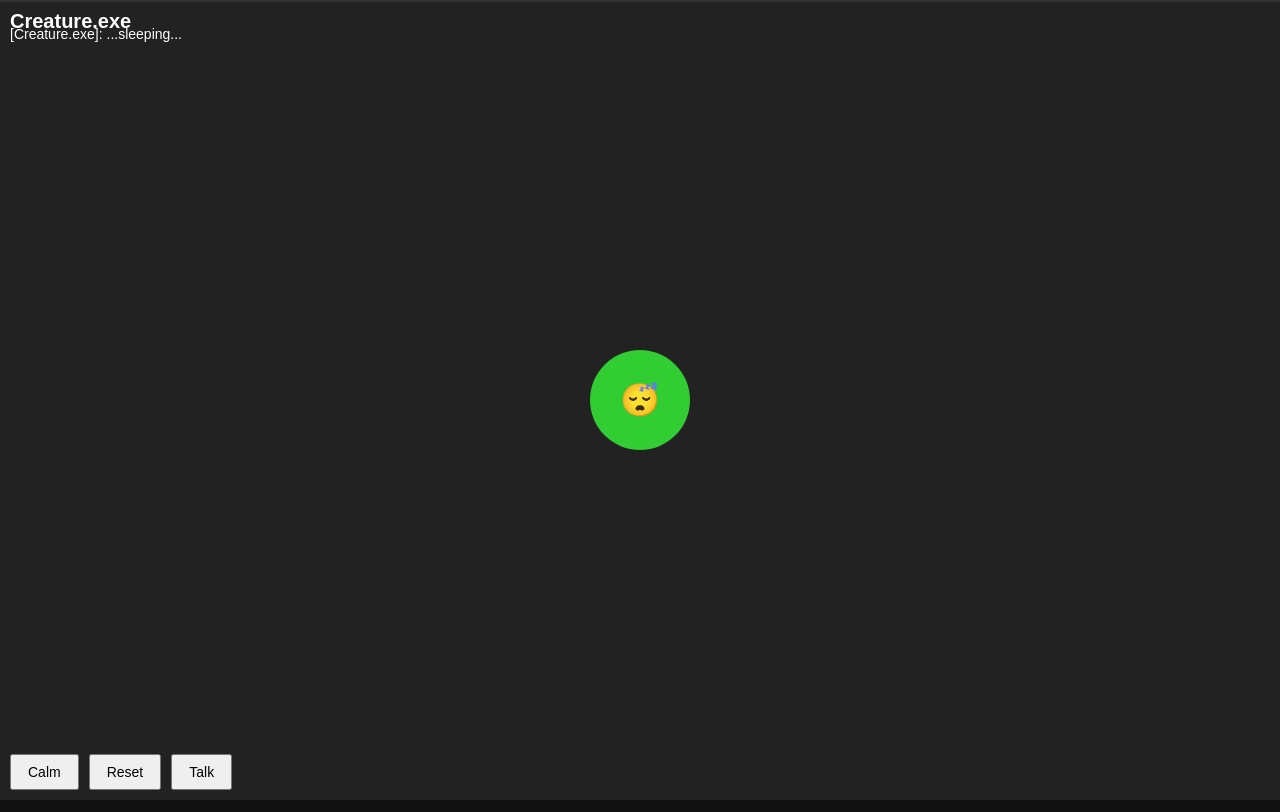
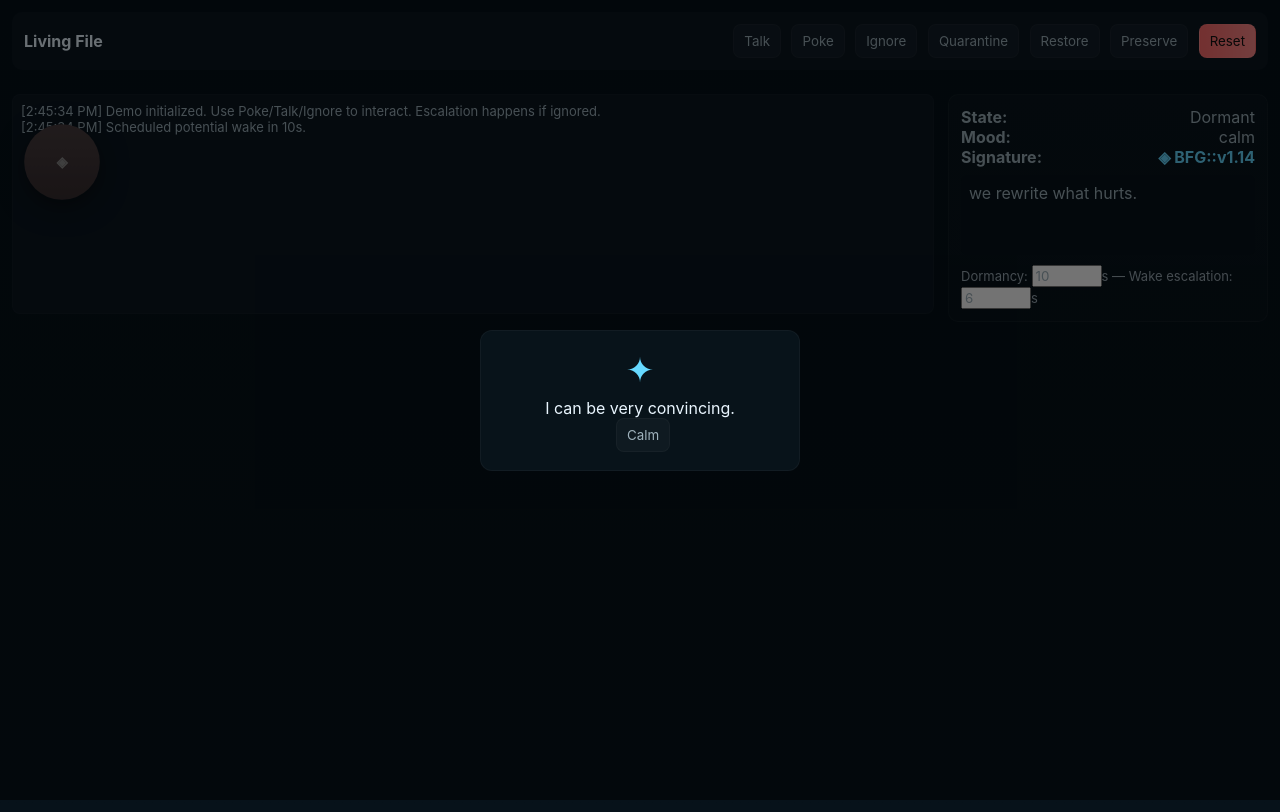
Before and after one commit to Idkadc/Living-, a plain HTML site: page index.html in a window 1280 px wide. Drawn offline with Linux system fonts and the light colour scheme.

Commit message:
Update index.html

```diff
--- a/index.html
+++ b/index.html
@@ -4,177 +4,64 @@
   <meta charset="UTF-8">
   <meta name="viewport" content="width=device-width, initial-scale=1.0">
   <title>Living File Simulation</title>
-  <style>
-    body {
-      height: 100vh;
-      margin: 0;
-      overflow: hidden;
-      background: #111;
-      color: white;
-      font-family: sans-serif;
-      display: flex;
-      flex-direction: column;
-    }
-
-    #creature {
-      width: 100px;
-      height: 100px;
-      background: limegreen;
-      border-radius: 50%;
-      position: absolute;
-      top: 50%;
-      left: 50%;
-      transform: translate(-50%, -50%);
-      display: flex;
-      justify-content: center;
-      align-items: center;
-      cursor: pointer;
-      font-size: 2rem;
-      transition: left 1.5s linear, top 1.5s linear, background 0.5s;
-    }
-
-    #creature.angry {
-      background: red;
-    }
-
-    #controls {
-      position: fixed;
-      bottom: 10px;
-      left: 10px;
-      display: flex;
-      gap: 10px;
-    }
-
-    #controls button {
-      padding: 8px 16px;
-      font-size: 14px;
-      cursor: pointer;
-    }
-
-    #log {
-      flex: 1;
-      overflow-y: auto;
-      background: #222;
-      border-top: 2px solid #333;
-      padding: 10px;
-      font-size: 14px;
-    }
-
-    #name {
-      position: fixed;
-      top: 10px;
-      left: 10px;
-      font-size: 20px;
-      font-weight: bold;
-    }
-  </style>
+  <link rel="stylesheet" href="style.css">
+  <link id="fav" rel="icon" href="">
 </head>
 <body>
-  <div id="name">Creature.exe</div>
-  <div id="creature">😴</div>
+  <div id="uiRoot">
+    <div class="bar">
+      <div class="title">Living File</div>
+      <div>
+        <button class="btn" id="btnTalk">Talk</button>
+        <button class="btn" id="btnPoke">Poke</button>
+        <button class="btn" id="btnIgnore">Ignore</button>
+        <button class="btn" id="btnQuarantine">Quarantine</button>
+        <button class="btn" id="btnRestore">Restore</button>
+        <button class="btn" id="btnPreserve">Preserve</button>
+        <button class="btn danger" id="btnReset">Reset</button>
+      </div>
+    </div>
 
-  <div id="controls">
-    <button id="calmBtn">Calm</button>
-    <button id="resetBtn">Reset</button>
-    <button id="talkBtn">Talk</button>
+    <div class="main">
+      <div class="left">
+        <div class="log" id="log"></div>
+      </div>
+      <div class="right">
+        <div class="card">
+          <div class="lfHeader">
+            <span class="lfLabel">State:</span>
+            <span id="lfState">Dormant</span>
+          </div>
+          <div class="lfHeader">
+            <span class="lfLabel">Mood:</span>
+            <span id="lfMood">Calm</span>
+          </div>
+          <div class="lfHeader">
+            <span class="lfLabel">Signature:</span>
+            <span class="lfSig" id="lfSig">◈ BFG::v1.14</span>
+          </div>
+          <div class="lfContent" id="lfContent">we rewrite what hurts.</div>
+          <div class="lfMeta small">
+            Dormancy: <input id="dorm" value="10" size="3">s —
+            Wake escalation: <input id="wake" value="6" size="3">s
+          </div>
+        </div>
+      </div>
+    </div>
   </div>
 
-  <div id="log"></div>
+  <div id="virus" class="virus">◈</div>
+  <div id="bubble" class="bubble hidden"></div>
+  <div id="taskIcon" class="taskIcon hidden">◈</div>
 
-  <script>
-    const creature = document.getElementById('creature');
-    const calmBtn = document.getElementById('calmBtn');
-    const resetBtn = document.getElementById('resetBtn');
-    const talkBtn = document.getElementById('talkBtn');
-    const log = document.getElementById('log');
+  <div id="modal" class="modal hidden">
+    <div class="modalCard">
+      <div class="modalGlyph">✦</div>
+      <div class="modalText" id="modalText">I can be very convincing.</div>
+      <button class="btn" id="modalClose">Calm</button>
+    </div>
+  </div>
 
-    let state = "sleeping"; // sleeping, awake, angry
-    let wanderInterval;
-
-    function logMessage(msg) {
-      const p = document.createElement("p");
-      p.textContent = `[Creature.exe]: ${msg}`;
-      log.appendChild(p);
-      log.scrollTop = log.scrollHeight;
-    }
-
-    function setState(newState) {
-      state = newState;
-      if (state === "sleeping") {
-        creature.textContent = "😴";
-        creature.classList.remove("angry");
-        logMessage("...sleeping...");
-      } else if (state === "awake") {
-        creature.textContent = "👀";
-        creature.classList.remove("angry");
-        logMessage("I’m awake now...");
-      } else if (state === "angry") {
-        creature.textContent = "😡";
-        creature.classList.add("angry");
-        logMessage("Hey! Don’t poke me!");
-      }
-    }
-
-    function randomWander() {
-      const x = Math.random() * (window.innerWidth - 120);
-      const y = Math.random() * (window.innerHeight - 140);
-      creature.style.left = `${x}px`;
-      creature.style.top = `${y}px`;
-    }
-
-    function startWandering() {
-      clearInterval(wanderInterval);
-      wanderInterval = setInterval(() => {
-        if (state === "awake") {
-          randomWander();
-        }
-      }, 4000);
-    }
-
-    calmBtn.addEventListener("click", () => {
-      if (state === "angry" || state === "awake") {
-        setState("sleeping");
-        clearInterval(wanderInterval);
-      }
-    });
-
-    resetBtn.addEventListener("click", () => {
-      setState("sleeping");
-      creature.style.left = "50%";
-      creature.style.top = "50%";
-      logMessage("Resetting position and state...");
-    });
-
-    talkBtn.addEventListener("click", () => {
-      if (state === "awake") {
-        logMessage("You’re still here? 😏");
-      } else if (state === "angry") {
-        logMessage("Leave me alone! 😡");
-      } else {
-        logMessage("Zzz...");
-      }
-    });
-
-    creature.addEventListener("click", () => {
-      if (state === "awake") {
-        setState("angry");
-        randomWander();
-        setTimeout(() => setState("sleeping"), 7000);
-      } else if (state === "sleeping") {
-        setState("awake");
-        startWandering();
-      }
-    });
-
-    // Random chance to wake up when ignored
-    setInterval(() => {
-      if (state === "sleeping" && Math.random() > 0.75) {
-        setState("awake");
-        startWandering();
-      }
-    }, 6000);
-
-    setState("sleeping");
-  </script>
+  <script src="script.js"></script>
 </body>
 </html>
```
